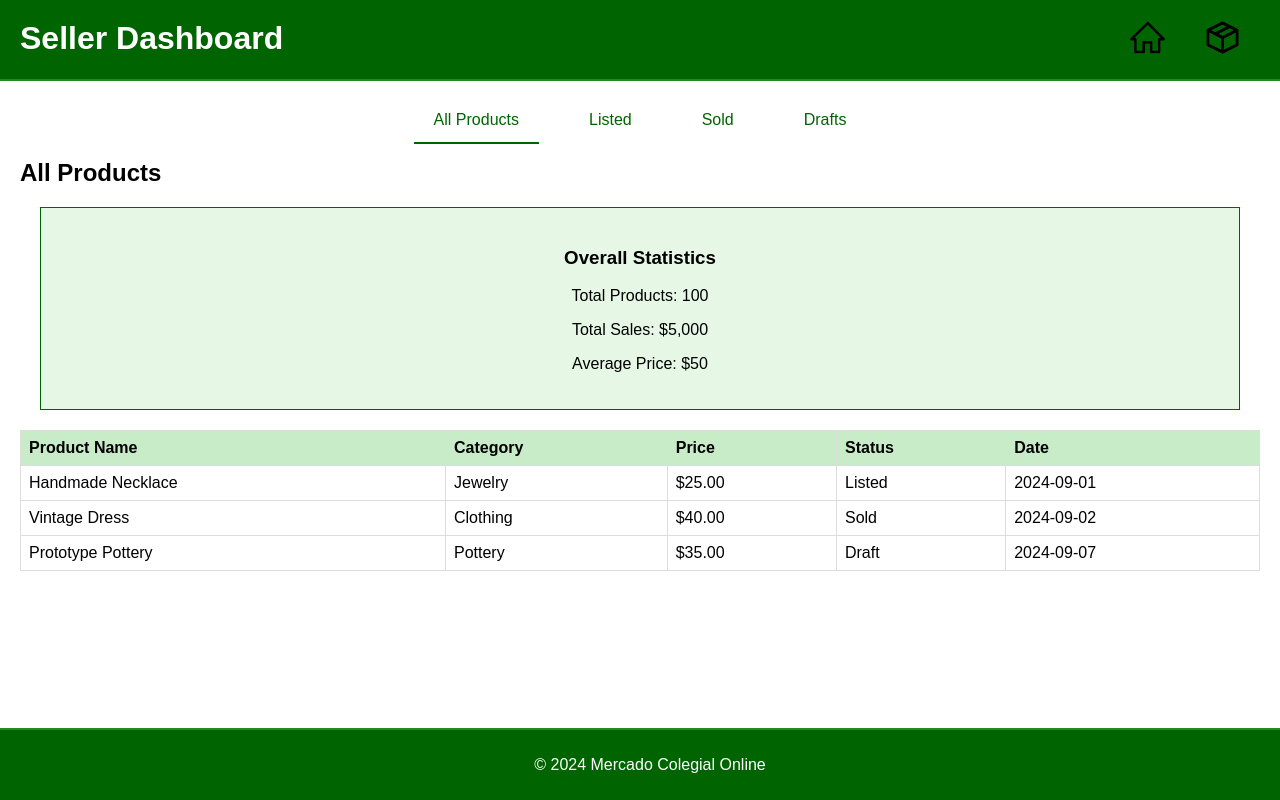
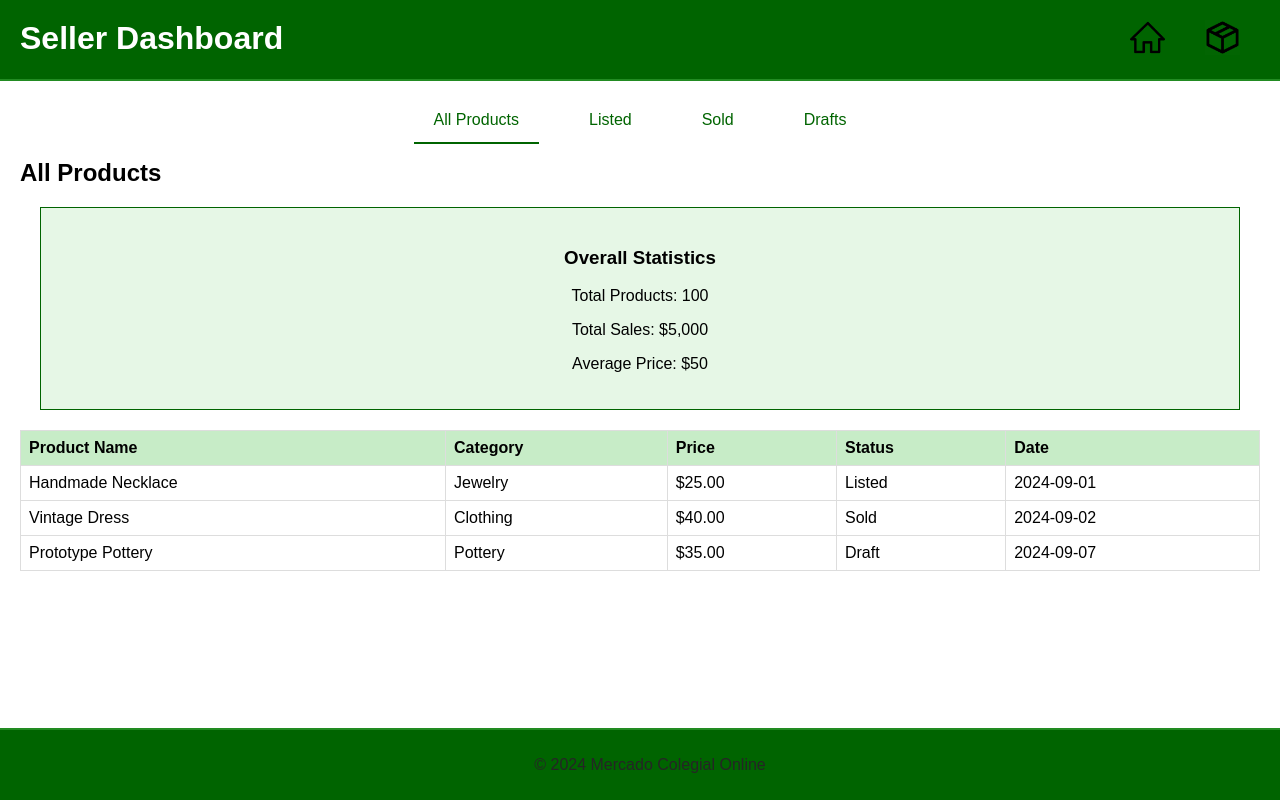
Before and after one commit to uprm-inso4101-2024-2025-s1/semester-project-mercado-colegial-online, a Vue app in the folder vue-project/: page /seller-dash in a window 1280 px wide. Built offline with nearby package versions, Linux system fonts and the light colour scheme.

Commit message:
Changed details

```diff
--- a/vue-project/src/views/SellerDash.vue
+++ b/vue-project/src/views/SellerDash.vue
@@ -258,7 +258,7 @@ footer {
   text-align: center;
   padding: 10px;
   background-color: #006400; /* Dark green */
-  color: #fff;
+  color: #252525;
   border-top: 2px solid #228B22; /* Forest green border */
   position: fixed;
   width: 100%;
```
